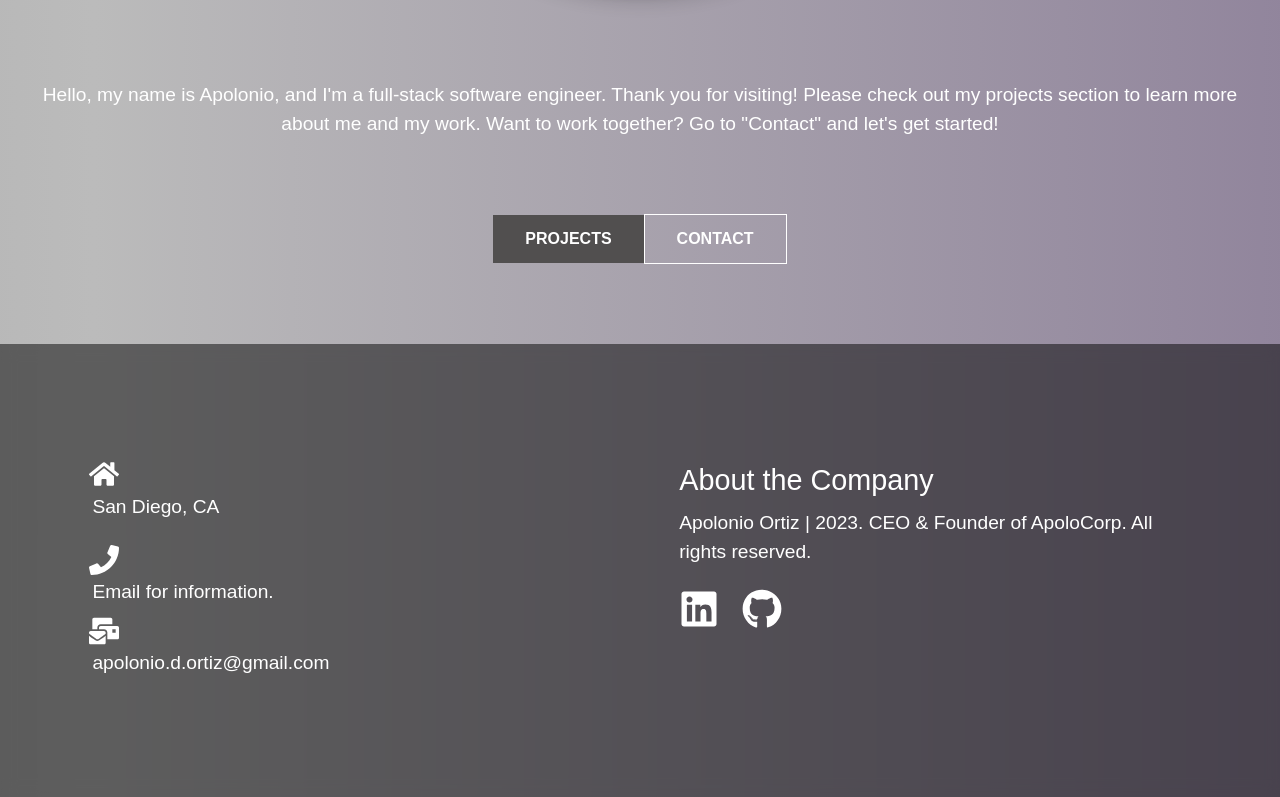
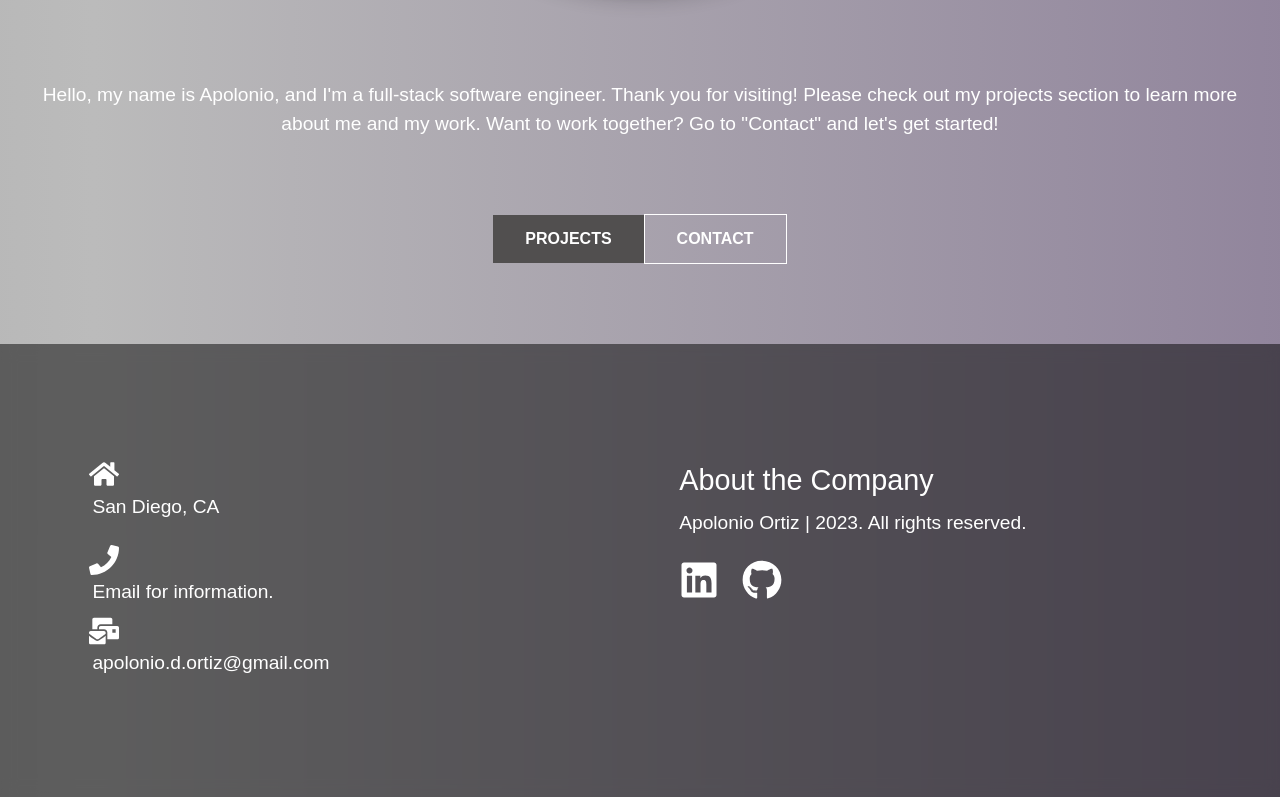
Before and after one commit to SunGodApollo/portfolio-project, a React (Create React App) app: page / in a window 1280 px wide. Shown: the part 1262-2059 px from the top of the page. Built offline with nearby package versions, Linux system fonts and the light colour scheme.

Commit message:
small footer change

```diff
--- a/src/components/Footer.js
+++ b/src/components/Footer.js
@@ -34,7 +34,7 @@ const Footer = () => {
 
                         <div className="right">
                             <h4>About the Company</h4>
-                            <p> Apolonio Ortiz | 2023. CEO & Founder of ApoloCorp. All rights reserved.</p>
+                            <p> Apolonio Ortiz | 2023. All rights reserved.</p>
                             <div className="social">
                                 <a href="https://www.linkedin.com/in/apolonioortiz/" target="_blank" rel="noopener noreferrer">
                                 <FaLinkedin size={40} style={{ color: "#fff", marginRight: "1rem" }} />
```
